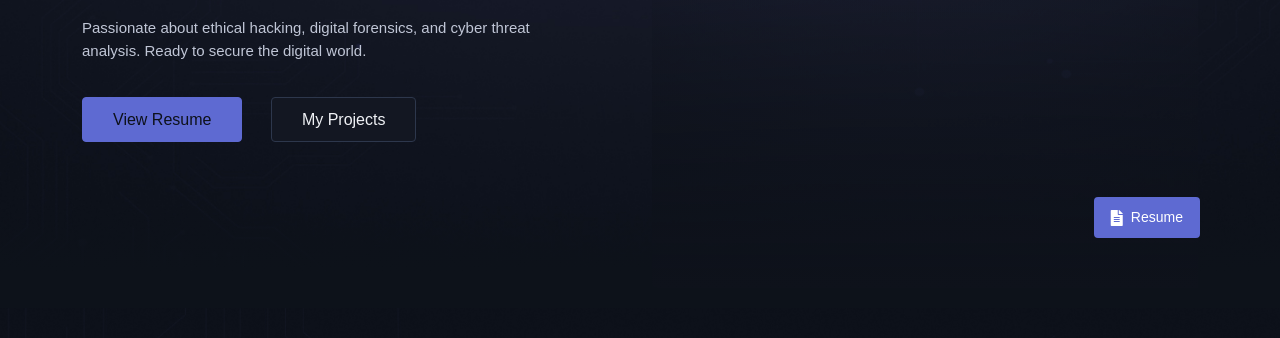
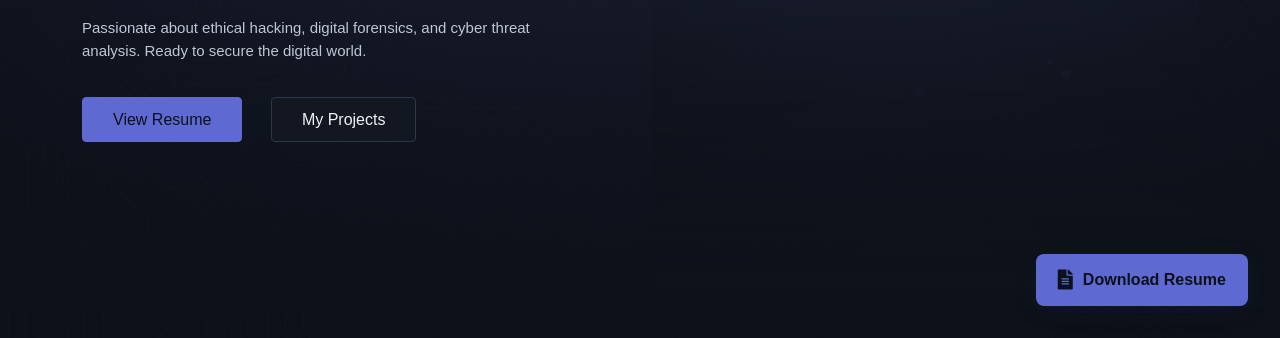
Before and after one commit to Mian-Muhammad-Bilal/Mian-muhammad-bilal.github.io, a plain HTML site: page index.html in a window 1280 px wide. Shown: the part 462-800 px from the top of the page. Drawn offline with nearby package versions, Linux system fonts and the light colour scheme; a web font is replaced by a local one.

Commit message:
Update resume button

```diff
--- a/assets/css/style.css
+++ b/assets/css/style.css
@@ -1137,40 +1137,42 @@ textarea {
 /* Resume Button Start */
 #resumeBtn {
     position: fixed;
-    bottom: 100px;
-    right: 80px;
+    right: 32px;
+    bottom: 32px;
     z-index: 9999;
+    box-shadow: 0 4px 24px rgba(44, 62, 80, 0.12);
+    border-radius: 8px;
+    background: none;
+    transition: box-shadow 0.3s;
 }
 
 #resumeBtn a {
-    background: var(--secondary_color);
-    color: var(--default_color);
-    border-radius: 4px;
-    padding: 8px 15px;
     display: flex;
     align-items: center;
-    gap: 8px;
-    font-size: 14px;
-    font-weight: 500;
-    text-transform: capitalize;
-    border: 2px solid var(--secondary_color);
-    transition: all ease 0.4s;
-    text-decoration: none;
+    gap: 10px;
+    background: var(--secondary_color);
+    color: var(--primary_bg);
+    font-weight: 600;
+    font-size: 16px;
+    padding: 14px 22px;
+    border-radius: 8px;
+    box-shadow: 0 2px 8px rgba(44, 62, 80, 0.10);
+    transition: background 0.3s, color 0.3s, box-shadow 0.3s;
 }
 
 #resumeBtn a:hover {
-    color: var(--default_color);
     background: var(--accent_color);
-    border: 2px solid var(--accent_color);
-    transition: all ease 0.4s;
+    color: var(--primary_color);
+    text-decoration: none;
+    box-shadow: 0 6px 24px rgba(44, 62, 80, 0.18);
 }
 
 #resumeBtn a i {
-    font-size: 16px;
+    font-size: 20px;
 }
 
 #resumeBtn a span {
-    display: inline-block;
+    font-size: 16px;
 }
 
 /* Resume Button End */
--- a/index.html
+++ b/index.html
@@ -635,20 +635,12 @@
 
             <!-- Resume Button Start -->
             <div id="resumeBtn">
-                <a href="./assets/documents/resume.pdf" target="_blank" title="View Resume">
+                <a href="./assets/documents/resume.pdf" target="_blank" title="Download Resume">
                     <i class="fas fa-file-alt"></i>
-                    <span>Resume</span>
+                    <span>Download Resume</span>
                 </a>
             </div>
             <!-- Resume Button End -->
-
-            <!-- Scroll Button Start -->
-            <div id="scrollBtn">
-                <a href="#">
-                    <i class="fas fa-chevron-up"></i>
-                </a>
-            </div>
-            <!-- Scroll Button  End -->
     </main>
 
 
```
